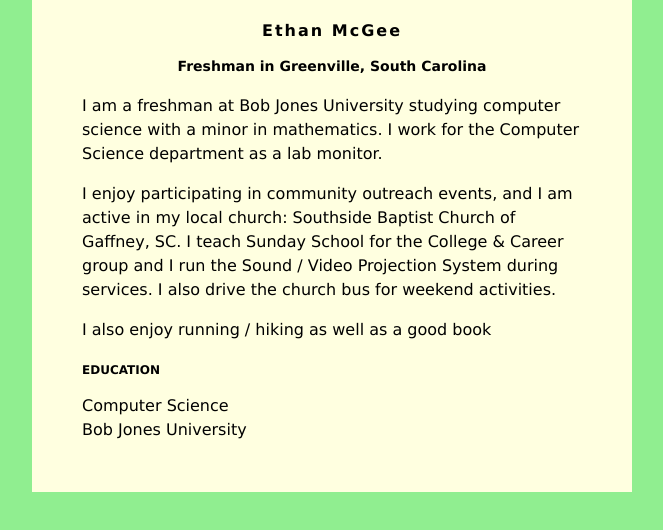
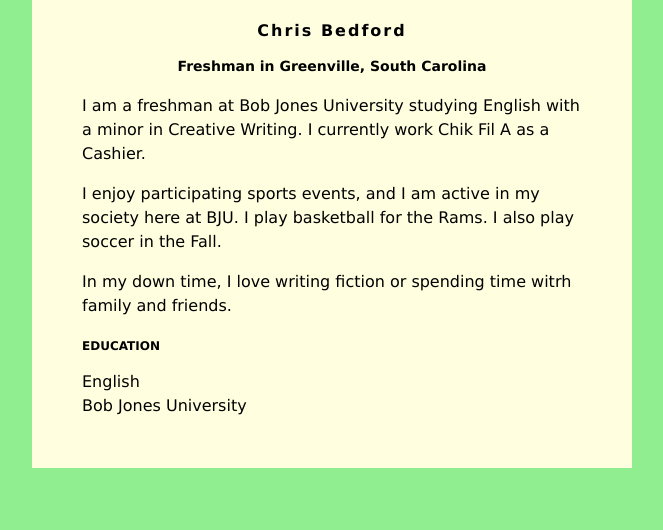
Before and after one commit to WarlordChris/WarlordChris.github.io, a plain HTML site: page index.html in a window 1280 px wide. Shown: the whole page, without its empty margins (308-971 px from the left). Drawn offline with Linux system fonts and the light colour scheme.

Commit message:
Update index.html

```diff
--- a/index.html
+++ b/index.html
@@ -30,19 +30,18 @@ h3 {
 </head>
 <body>
     <div id="content">
-        <h1>Ethan McGee</h1>
+        <h1>Chris Bedford</h1>
         <h2>Freshman in Greenville, South Carolina</h2>
 
-         <p>I am a freshman at Bob Jones University studying computer science with a minor in mathematics. I work for the Computer Science department as a lab monitor.</p>
+         <p>I am a freshman at Bob Jones University studying English with a minor in Creative Writing. I currently work Chik Fil A as a Cashier.</p>
          <p>
-            I enjoy participating in community outreach events, and I am active in my local church: Southside Baptist Church of Gaffney, SC.  I teach Sunday School for the College &amp; Career group and I run the Sound / Video Projection System during services.  I also drive the church bus for weekend activities.
-         </p>
+            I enjoy participating sports events, and I am active in my society here at BJU.  I play basketball for the Rams. I also play soccer in the Fall.
          <p>
-            I also enjoy running / hiking as well as a good book
+            In my down time, I love writing fiction or spending time witrh family and friends.
          </p>
 
         <h3>EDUCATION</h3>
-        Computer Science<br>
+        English<br>
         Bob Jones University
     </div>
 
```
